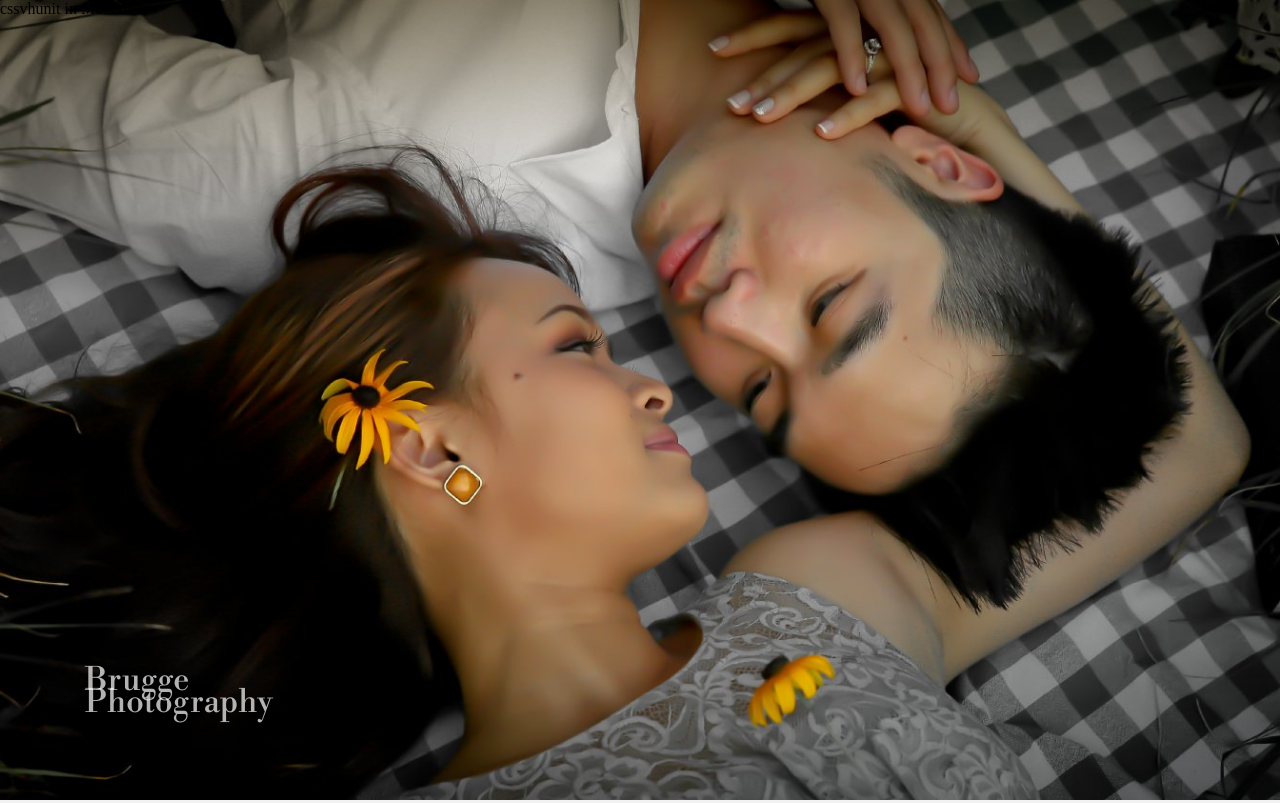
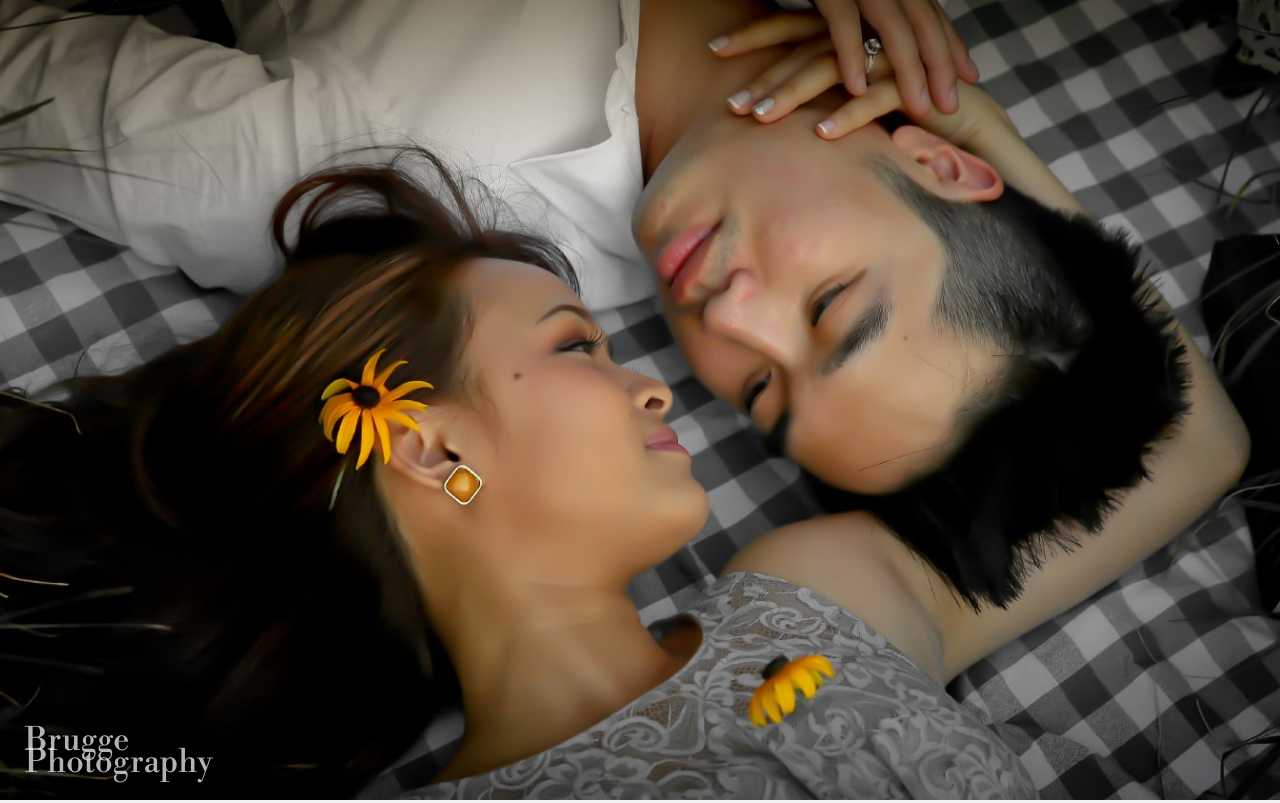
Before and after one commit to gottfried-github/brugge-photo, a website: page index.html in a window 1280 px wide. Shown: the top 803 px of the page. Drawn offline with Linux system fonts and the light colour scheme.

Commit message:
clean up

```diff
--- a/index.css
+++ b/index.css
@@ -273,8 +273,10 @@ home page
 }
 
 .logo {
+  /*
   margin-left: 60px;
   margin-bottom: 60px;
+  */
 }
 
 .logo div {
--- a/index.js
+++ b/index.js
@@ -2,13 +2,15 @@ var Index = {
   windowWidth: $(window).width(),
   modernize: function(onresize) {
     // photo slides
+    /*
     if (!Modernizr.cssvhunit) {
-      // consoloe.log('falling back vh');
       Markup.log("no cssvhunit in Modernizr")
       $('.photoSlides').css('height', $(window).height());
     } else if (Modernizr.cssvhunit) {
       Markup.log("cssvhunit in Modernizr")
     }
+    */
+    $('.photoSlides').css('height', $(window).height());
     if (onresize) {
       var self = this;
       $(window).resize(function() {
@@ -146,8 +148,8 @@ var Slider = {
 
 function initIndex() {
   // Index.gridSetup();
-  // Markup.turnOff();
   // Markup.log(JSON.stringify(Modernizr))
+  Markup.turnOff();
   Index.modernize(true);
   Slider.init(2850, {adaptToMobile: true});
 }
```
